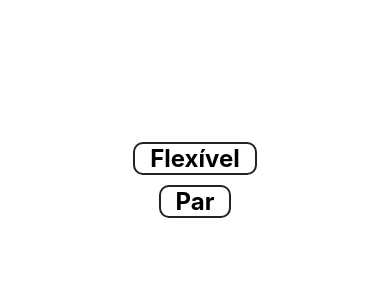
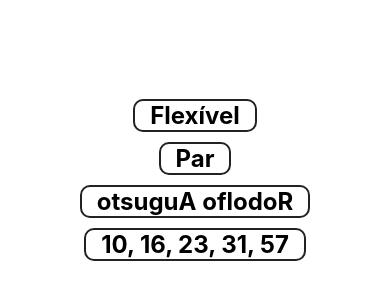
Before and after one commit to RodolfoAugustoo/react-native, a React Native app: screen / in a window 390 px wide. Shown: the part 242-542 px from the top of the page. Built offline with nearby package versions, Linux system fonts and the light colour scheme.

Commit message:
Exportação / Importação de módulos.

```diff
--- a/App.js
+++ b/App.js
@@ -2,12 +2,15 @@
 import { StyleSheet, Text, View } from 'react-native';
 import Simples from './src/componentes/Simples';
 import ParImpar from './src/componentes/ParImpar';
+import { Inverter, MegaSena } from './src/componentes/Multi';
 
 const App = () => {
   return (
     <View style={styles.container}>
       <Simples texto="Flexível" />
       <ParImpar numero={36} />
+      <Inverter texto='Rodolfo Augusto' />
+      <MegaSena numeros={5} />
     </View>
   );
 };
--- /dev/null
+++ b/src/componentes/Multi.js
@@ -0,0 +1,38 @@
+import React from 'react'
+import { Text } from 'react-native'
+import Padrao from '../estilos/Padrao'
+
+const Inverter = (props) => {
+
+    const inv = props.texto.split('').reverse().join('')
+
+    return <Text style={Padrao.ex}>{inv}</Text>
+}
+
+const MegaSena = (props) => {
+
+    const [min, max] = [1, 60]
+    //fill completa o Array
+    //Recebe a quantidade de numeros que deseja ser gerado
+    //Se não receber usa o 6 como default
+    const numeros = Array(props.numeros || 6).fill(0)
+
+    for (let i = 0; i < numeros.length; i++) {
+        let novo = 0
+        //Verificar se o numero gerado já existe
+        //Caso um novo número dif dos existentes em numeros seja gerado
+        //Esse valor é atribuído em numero e sai do 'while'
+        while (numeros.includes(novo)) {
+            novo = Math.floor(Math.random() * (max - min - 1) + min)
+        }
+        numeros[i] = novo;
+    }
+
+    //Ordenando de forma crescente
+    numeros.sort((a, b) => a - b)
+
+    return <Text style={Padrao.ex}>{numeros.join(', ')}</Text>
+}
+
+export default Inverter
+export { Inverter, MegaSena }
```
Also changed, not shown: src/componentes/ParImpar.js (line endings or trailing spaces).
